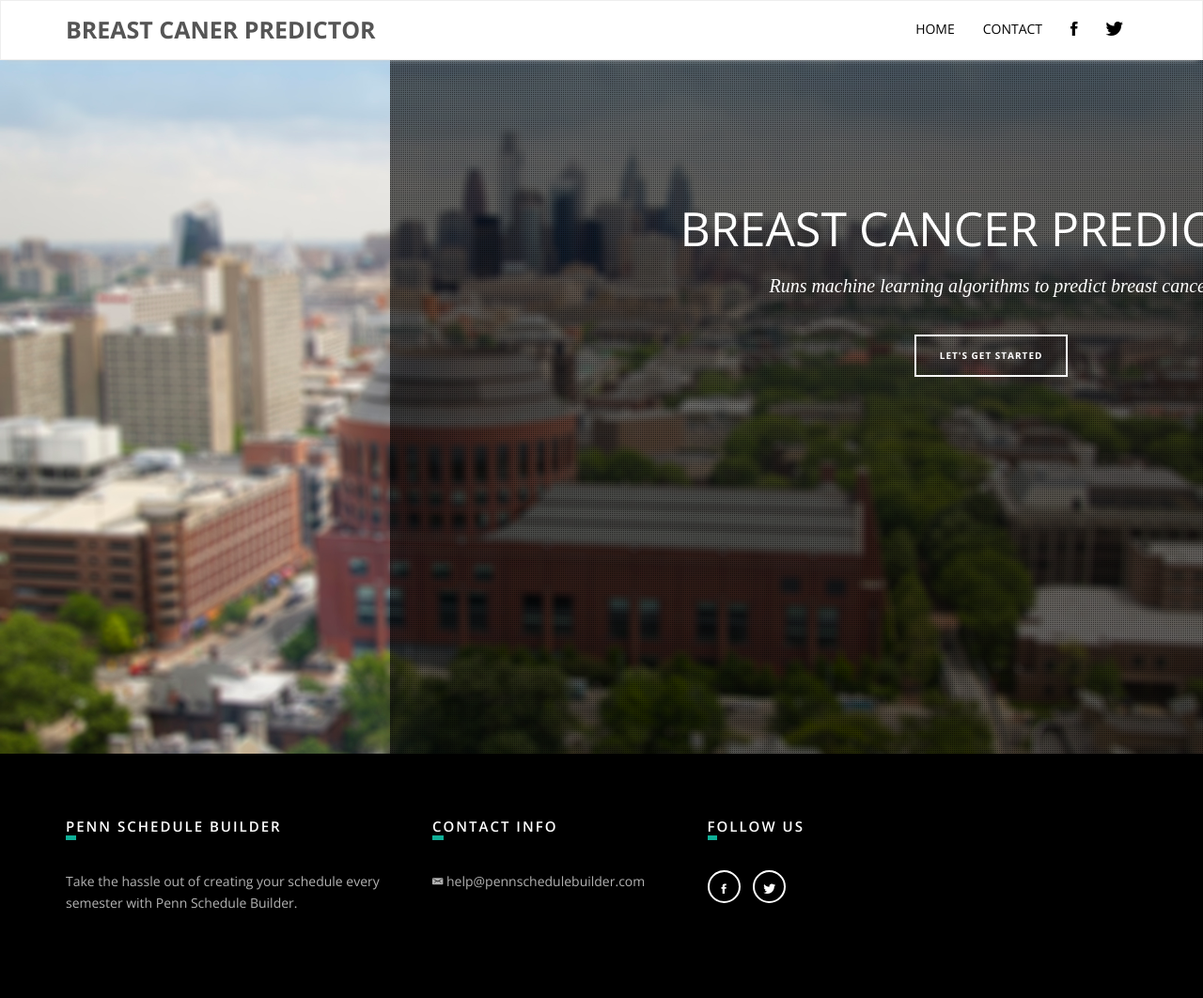
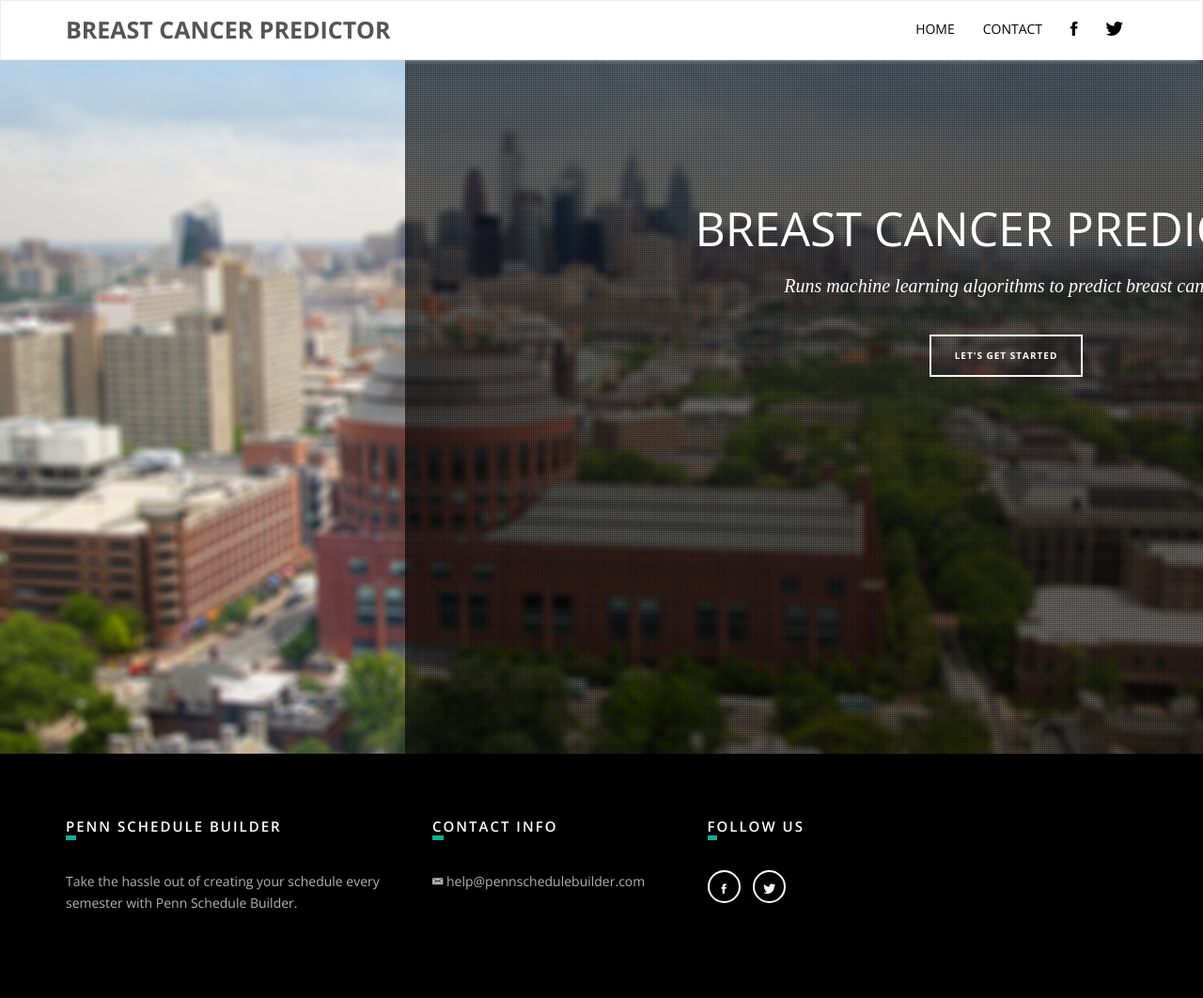
Before and after one commit to shulmanbrent/Breast-Cancer-ML, a Flask app: page / in a window 1280 px wide; the page is wider, and only the part inside the window is pictured. Shown: that part at 94% size. Run offline with Flask 2, Linux system fonts and the light colour scheme; parts of the project's set-up code (start-up, migrations or seed data) failed here and were passed over; some libraries are stand-ins or nearby versions; some web fonts are replaced.

Commit message:
Fixed type in header

```diff
--- a/templates/base.html
+++ b/templates/base.html
@@ -44,7 +44,7 @@
                             <span class="icon-bar"></span>
                             <span class="icon-bar"></span>
                         </button>
-                        <a class="navbar-brand" href="/">Breast Caner Predictor</a>
+                        <a class="navbar-brand" href="/">Breast Cancer Predictor</a>
                     </div>
                     <div class="navbar-collapse collapse">
 
```
